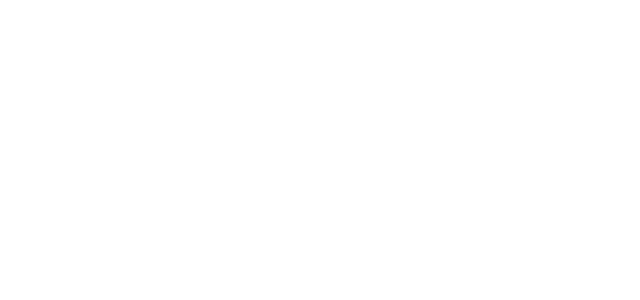
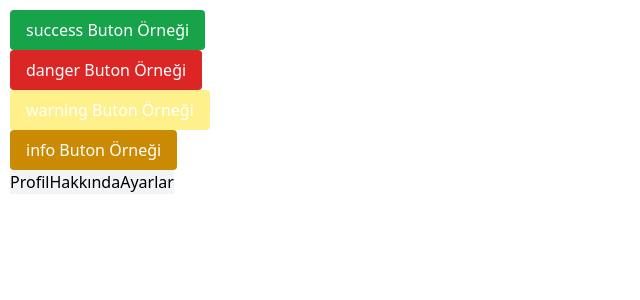
Before and after one commit to cobanyasin1998/React-Youtube, a React (Create React App) app in the folder react_project/: page / in a window 1280 px wide. Shown: the top 300 px of the page, without its empty margins (0-640 px from the left). Built offline with nearby package versions, Linux system fonts and the light colour scheme.

Commit message:
components

```diff
--- a/react_project/package.json
+++ b/react_project/package.json
@@ -7,6 +7,7 @@
     "@testing-library/react": "^13.4.0",
     "@testing-library/user-event": "^13.5.0",
     "bootstrap": "^5.2.2",
+    "classnames": "^2.3.2",
     "components": "^0.1.0",
     "react": "^18.2.0",
     "react-bootstrap": "^2.5.0",
--- a/react_project/src/App.js
+++ b/react_project/src/App.js
@@ -1,11 +1,22 @@
-
+import "./tailwind.css";
+import Button from "./Components/Button";
+import Tab from "./Components/Tab";
 
 function App() {
-
-
   return (
     <>
+      <div style={{ padding: 10 }}>
+        <Button variant="success" text="success Buton Örneği"></Button>
+        <Button variant="danger" text="danger Buton Örneği"></Button>
+        <Button variant="warning" text="warning Buton Örneği"></Button>
+        <Button variant="info" text="info Buton Örneği"></Button>
 
+        <Tab>
+          <Tab.Panel title="Profil">1.tab</Tab.Panel>
+          <Tab.Panel title="Hakkında">2.tab</Tab.Panel>
+          <Tab.Panel title="Ayarlar"> 3.tab</Tab.Panel>
+        </Tab>
+      </div>
     </>
   );
 }
--- /dev/null
+++ b/react_project/src/Components/Button.js
@@ -0,0 +1,21 @@
+import classNames from "classnames";
+
+function Button({ text, variant = "default" }) {
+  return (
+    <>
+      <button
+        className={classNames({
+          "p-4 h-10 flex items-center rounded": true,
+          "bg-gray-100" :variant ==='default',
+          "bg-green-600 text-white" :variant ==='success',
+          "bg-red-600 text-white" :variant ==='danger',
+          "bg-yellow-600 text-white" :variant ==='info',
+          "bg-yellow-200 text-white" :variant ==='warning',
+        })}
+      >
+        {text}
+      </button>
+    </>
+  );
+}
+export default Button;
--- /dev/null
+++ b/react_project/src/Components/Tab.js
@@ -0,0 +1,30 @@
+
+import {useState} from 'react';
+
+function Tab({ children, activeTab }) {
+
+    const [active,setActive] = useState(activeTab);
+
+  return (
+    <>
+      <nav>
+        {children.map((tab, index) => (
+          <button
+          onClick={()=>setActive(index)}
+            className={active === index ? "bg-green-100" : "bg-gray-100"}
+            key={index}
+          >
+            {tab.props.title}
+          </button>
+        ))}
+      </nav>
+      {children[active]}
+    </>
+  );
+}
+
+Tab.Panel = function ({ children, title }) {
+  return <div>{children}</div>;
+};
+
+export default Tab;
```
Also changed, not shown: react_project/src/style-Components.js (renamed from react_project/src/Components.js), 1 other file (tests, documents, lock files or other folders).
